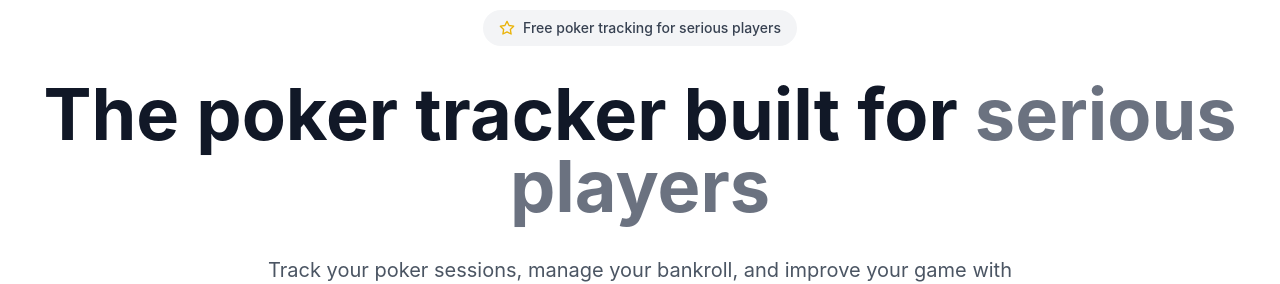
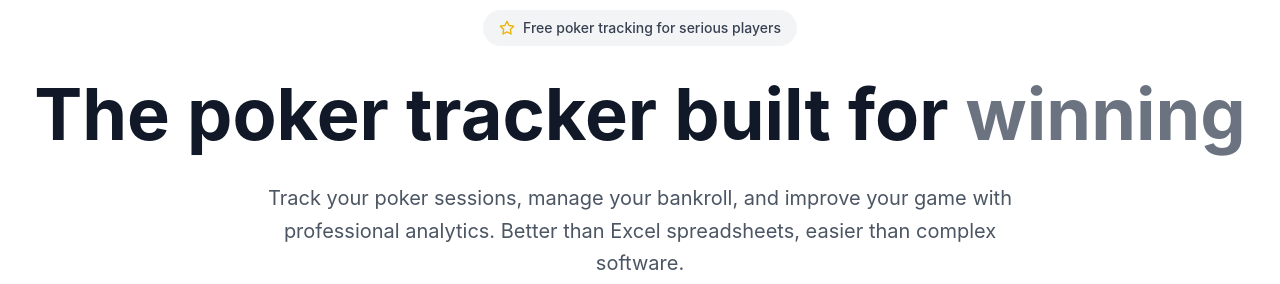
Before and after one commit to eddiejin18/pokertracker, a React (Create React App) app: page / in a window 1280 px wide. Shown: the part 163-447 px from the top of the page. Built offline with nearby package versions, Linux system fonts and the light colour scheme; no server answers; the HTML template or start-up script is replaced by a standard one.

Commit message:
Fix redundant 'serious players' in hero section - Change headline from 'serious players' to 'winning' - Remove repetitive messaging in hero section - Keep badge text as 'serious players' for context - Create better flow and variety in hero copy

```diff
--- a/src/components/LandingPage.js
+++ b/src/components/LandingPage.js
@@ -38,7 +38,7 @@ const LandingPage = ({ onGetStarted }) => {
             Free poker tracking for serious players
           </div>
           <h1 className="text-6xl md:text-7xl font-bold text-gray-900 dark:text-white mb-8 leading-tight animate-fade-in" style={{ animationDelay: '0.4s' }}>
-            The poker tracker built for <span className="text-gray-500 dark:text-gray-400">serious players</span>
+            The poker tracker built for <span className="text-gray-500 dark:text-gray-400">winning</span>
           </h1>
           <p className="text-xl text-gray-600 dark:text-gray-300 mb-12 max-w-3xl mx-auto font-normal leading-relaxed animate-fade-in" style={{ animationDelay: '0.5s' }}>
             Track your poker sessions, manage your bankroll, and improve your game with professional analytics.
```
